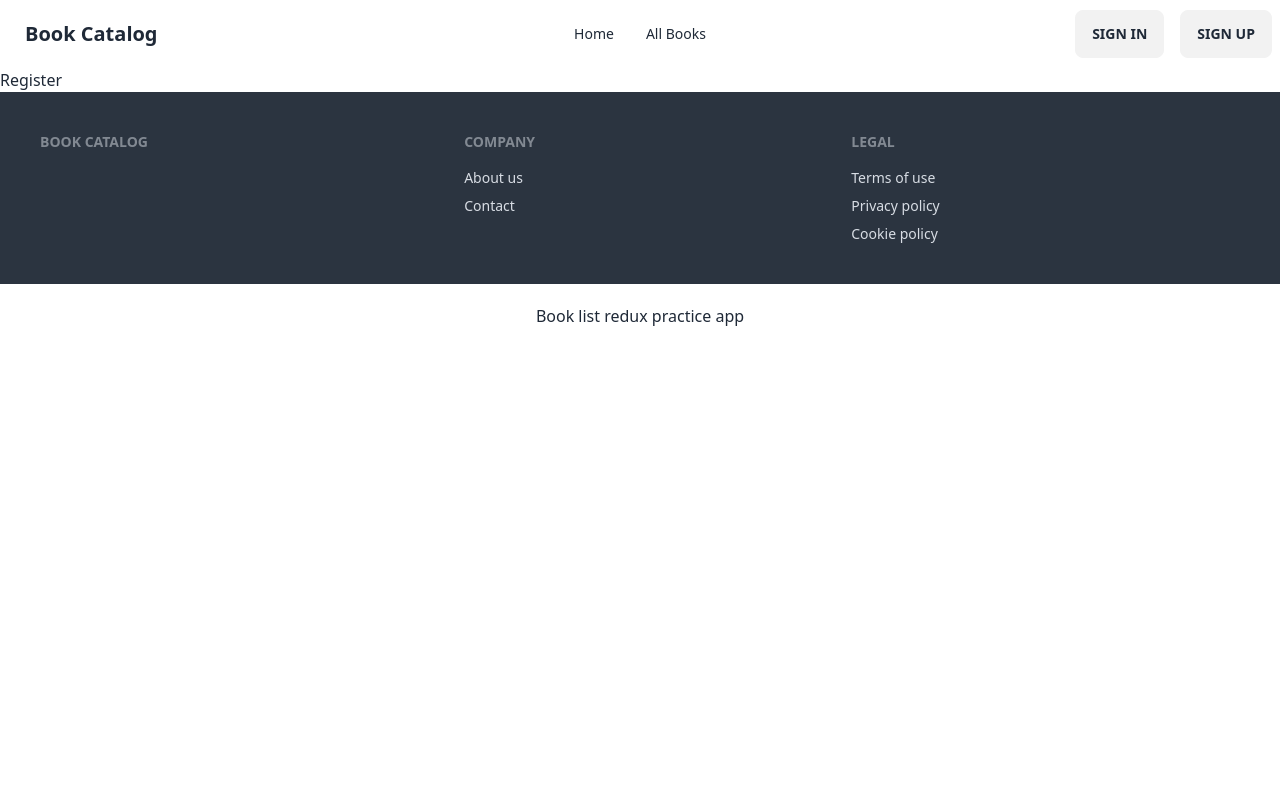
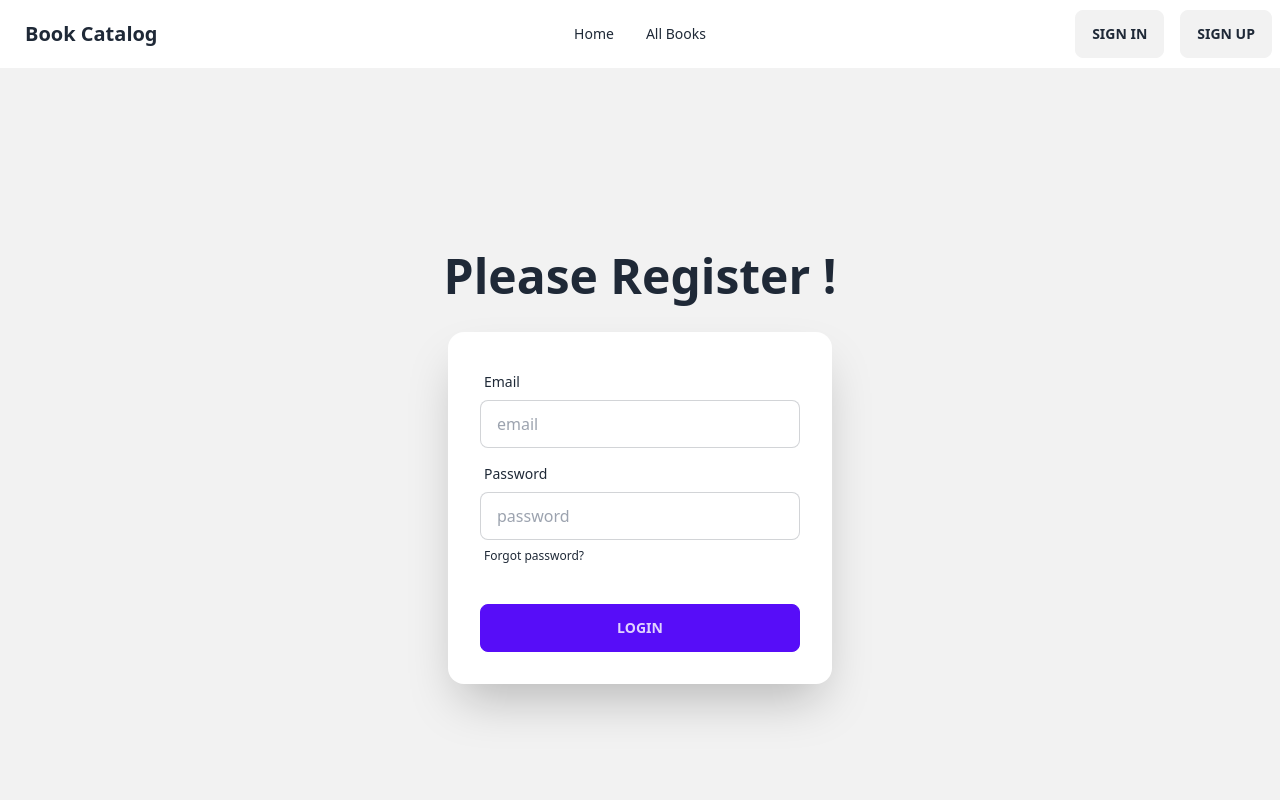
Before and after one commit to mazharul-islam321/Book-Catalog-Client, a React (Vite) app: page /signup in a window 1280 px wide. Shown: the top 800 px of the page. Built offline with nearby package versions, Linux system fonts and the light colour scheme.

Commit message:
add login form and register form

```diff
--- a/src/components/Footer.tsx
+++ b/src/components/Footer.tsx
@@ -17,7 +17,7 @@ const Footer = () => {
 					<a className="link link-hover">Cookie policy</a>
 				</div>
 			</footer>
-			<h2 className="text-center mt-5">Book list redux practice app</h2>
+			<h2 className="text-center my-5">Book list redux practice app</h2>
 		</div>
 	);
 };
--- a/src/page/Login.tsx
+++ b/src/page/Login.tsx
@@ -1,5 +1,56 @@
 const Login = () => {
-	return <div>login</div>;
+	const handleLogIn = (event: {
+		preventDefault: () => void;
+		target: any;
+	}) => {
+		event.preventDefault();
+
+		const form = event.target;
+		const email = form.email.value;
+		const pasword = form.password.value;
+		console.log("object->>", email, pasword);
+	};
+
+	return (
+		<div className="hero min-h-screen bg-base-200">
+			<div className="hero-content flex-col">
+				<div className="text-center lg:text-left">
+					<h1 className="text-5xl font-bold mb-4">Please Login !</h1>
+				</div>
+				<div className="card flex-shrink-0 w-full max-w-sm shadow-2xl bg-base-100">
+					<form onSubmit={handleLogIn} className="card-body">
+						<div className="form-control">
+							<label className="label">
+								<span className="label-text">Email</span>
+							</label>
+							<input
+								type="email"
+								name="email"
+								placeholder="email"
+								className="input input-bordered"
+								required
+							/>
+						</div>
+						<div className="form-control">
+							<label className="label">
+								<span className="label-text">Password</span>
+							</label>
+							<input
+								type="password"
+								name="password"
+								placeholder="password"
+								className="input input-bordered"
+								required
+							/>
+						</div>
+						<div className="form-control mt-6">
+							<button className="btn btn-primary">Login</button>
+						</div>
+					</form>
+				</div>
+			</div>
+		</div>
+	);
 };
 
 export default Login;
--- a/src/page/Register.tsx
+++ b/src/page/Register.tsx
@@ -1,5 +1,54 @@
 const Register = () => {
-	return <div>Register</div>;
+	return (
+		<div className="hero min-h-screen bg-base-200">
+			<div className="hero-content flex-col">
+				<div className="text-center lg:text-left">
+					<h1 className="text-5xl font-bold mb-4">
+						Please Register !
+					</h1>
+				</div>
+				<div className="card flex-shrink-0 w-full max-w-sm shadow-2xl bg-base-100">
+					<form className="card-body">
+						<div className="form-control">
+							<label className="label">
+								<span className="label-text">Email</span>
+							</label>
+							<input
+								type="email"
+								name="email"
+								placeholder="email"
+								className="input input-bordered"
+								required
+							/>
+						</div>
+						<div className="form-control">
+							<label className="label">
+								<span className="label-text">Password</span>
+							</label>
+							<input
+								type="password"
+								name="password"
+								placeholder="password"
+								className="input input-bordered"
+								required
+							/>
+							<label className="label">
+								<a
+									href="#"
+									className="label-text-alt link link-hover"
+								>
+									Forgot password?
+								</a>
+							</label>
+						</div>
+						<div className="form-control mt-6">
+							<button className="btn btn-primary">Login</button>
+						</div>
+					</form>
+				</div>
+			</div>
+		</div>
+	);
 };
 
 export default Register;
```
